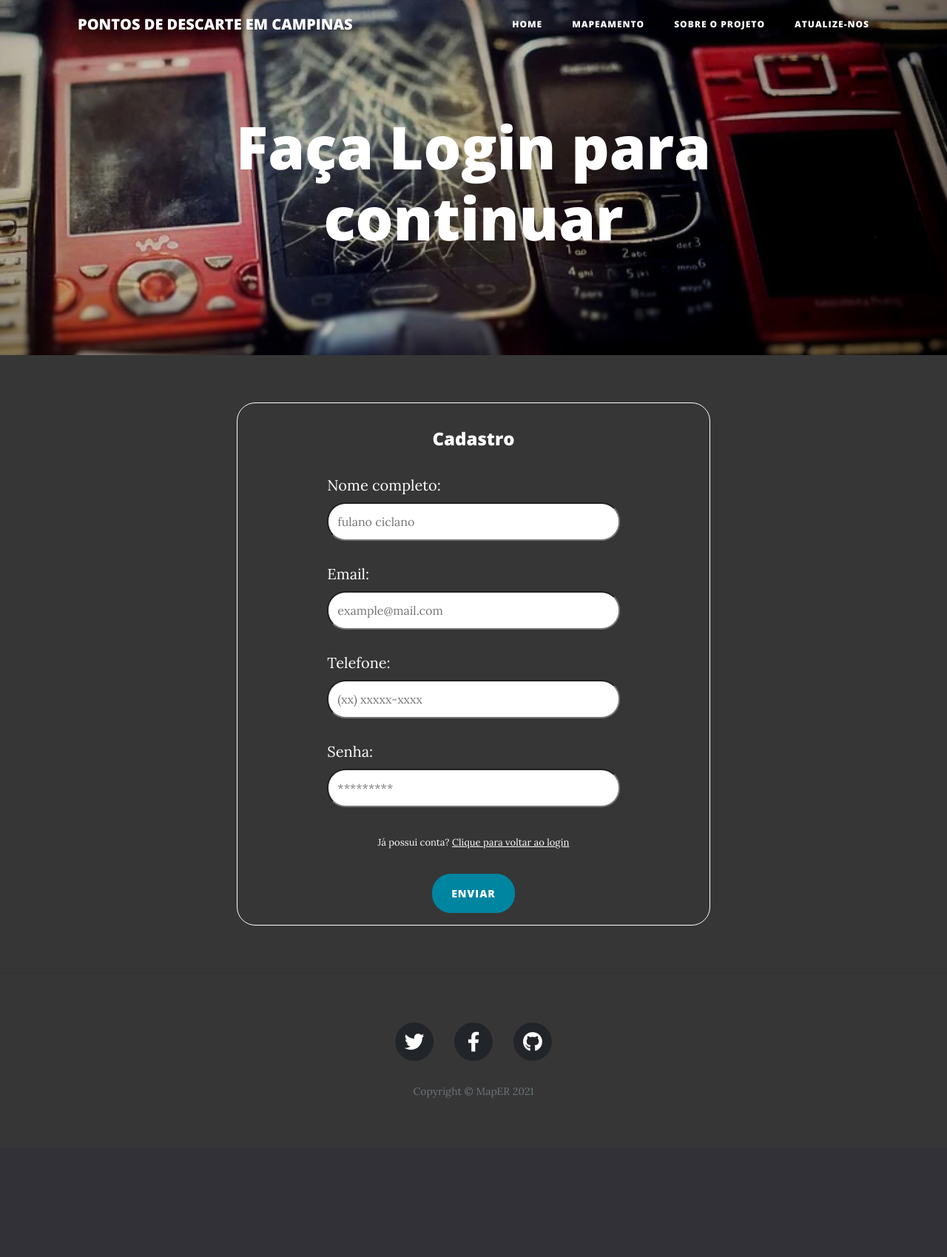
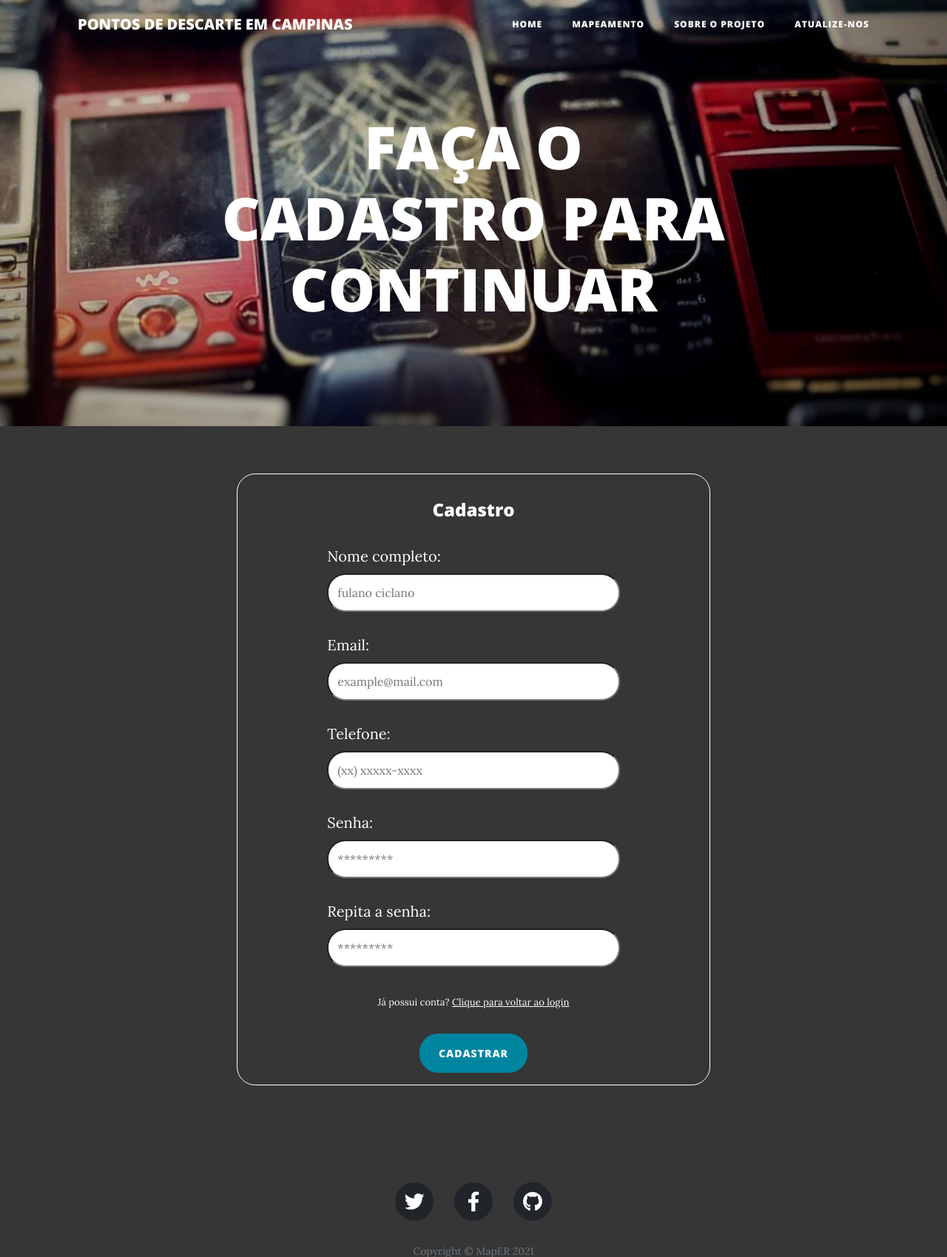
Before and after one commit to Gabriel2712/mapeamento-pontos-de-descarte-CMP, a PHP site: page /cadastro.php in a window 1280 px wide. Shown: the top 1699 px of the page at 74% size. Before the commit the page ends 1484 px from the top, so only its background shows below. Run offline with PHP 8.4, Linux system fonts and the light colour scheme; some libraries are stand-ins or nearby versions.

Commit message:
ajustes e melhorias na aparencia do site

```diff
--- a/cadastro.php
+++ b/cadastro.php
@@ -15,43 +15,54 @@
       <div class="row">
         <div class="col-lg-8 col-md-10 mx-auto">
           <div class="page-heading" style="padding:150px 0 100px">
-            <h1>Faça Login para continuar</h1><br>
-
+            <h1>FAÇA O CADASTRO PARA CONTINUAR</h1><br>
           </div>
         </div>
       </div>
     </div>
   </header>
 
-  <!-- Main Content -->
   <div class="customContainer">
     <div>
       <div class="col-lg-8 mx-auto">
-        <form name="sentMessage" id="loginForm" method="POST" action="bd_login.php">
-          <center><h4><p style="color: white">Cadastro</p></h4></center>
+        <form name="sentMessage" id="loginForm" method="POST" action="bd_cadastro.php">
+              <h4><p style="color: white" align = "center">Cadastro</p></h4>
+            <?php if (isset($_GET['error'])) { ?>
+     		      <p class="error"><?php echo $_GET['error']; ?></p>
+     	      <?php } ?>
+
+            <?php if (isset($_GET['success'])) { ?>
+              <p class="success"><?php echo $_GET['success']; ?></p>
+            <?php } ?>
+
           <div>
             <div>
               <label>Nome completo:</label>
-                <input type="name" class="customInput" placeholder="fulano ciclano" name="name" required data-validation-required-message="Por gentileza, digite o endereço completo do ponto." style="background-color: white">
+                <input type="name" class="customInput" placeholder="fulano ciclano" name="nome_usuario" style="background-color: white">
             </div>
             <br>
             <div>
               <label>Email:</label>
-                <input type="email" class="customInput" placeholder="example@mail.com" name="email" required data-validation-required-message="Por gentileza, digite o endereço completo do ponto." style="background-color: white">
+                <input type="email" class="customInput" placeholder="example@mail.com" name="email_usuario" style="background-color: white">
             </div>
             <br>
             <div>
               <label>Telefone:</label>
-                <input type="password" class="customInput" placeholder="(xx) xxxxx-xxxx" name="password" required data-validation-required-message="Por gentileza, digite o endereço completo do ponto." style="background-color: white">
+                <input type="name" class="customInput" placeholder="(xx) xxxxx-xxxx" name="telefone_usuario" style="background-color: white">
             </div>
             <br>
             <div>
               <label>Senha:</label>
-                <input type="password" class="customInput" placeholder="*********" name="password" required data-validation-required-message="Por gentileza, digite o endereço completo do ponto." style="background-color: white">
+                <input type="password" class="customInput" placeholder="*********" name="senha_usuario"  style="background-color: white">
+            </div>
+            <br>
+            <div>
+              <label>Repita a senha:</label>
+                <input type="password" class="customInput" placeholder="*********" name="senhaconfirma_usuario" style="background-color: white">
             </div>
             <p align="center"><font size="2">Já possui conta? <a href ="login.php" style="color: white">Clique para voltar ao login</a></font></p>
           <div class="form-group">
-            <center><button type="submit" class="btn btn-primary" id="loginButton">Enviar</button></center>
+            <center><button type="submit" class="btn btn-primary" id="loginButton">Cadastrar</button></center>
           </div>
         </form>
       </div>
--- a/css/style.css
+++ b/css/style.css
@@ -20,3 +20,21 @@
 .btn-primary{
     border-radius: 25px;
 }
+
+.error {
+    background: #F2DEDE;
+    color: #A94442;
+    padding: 10px;
+    width: 95%;
+    border-radius: 5px;
+    margin: 20px auto;
+ }
+
+ .success {
+    background: #D4EDDA;
+    color: #40754C;
+    padding: 10px;
+    width: 95%;
+    border-radius: 5px;
+    margin: 20px auto;
+ }
--- a/i_topo.php
+++ b/i_topo.php
@@ -44,7 +44,7 @@
             <a class="nav-link" href="sobre.php">Sobre o projeto</a>
           </li>
           <li class="nav-item">
-            <a class="nav-link" href="login.php">Atualize-nos</a>
+            <a class="nav-link" href="visitante.php">Atualize-nos</a>
           </li>
         </ul>
       </div>
```
Also changed, not shown: login.php (+8 -5 lines), visitante.php (+25 -57 lines), 1 other file.
